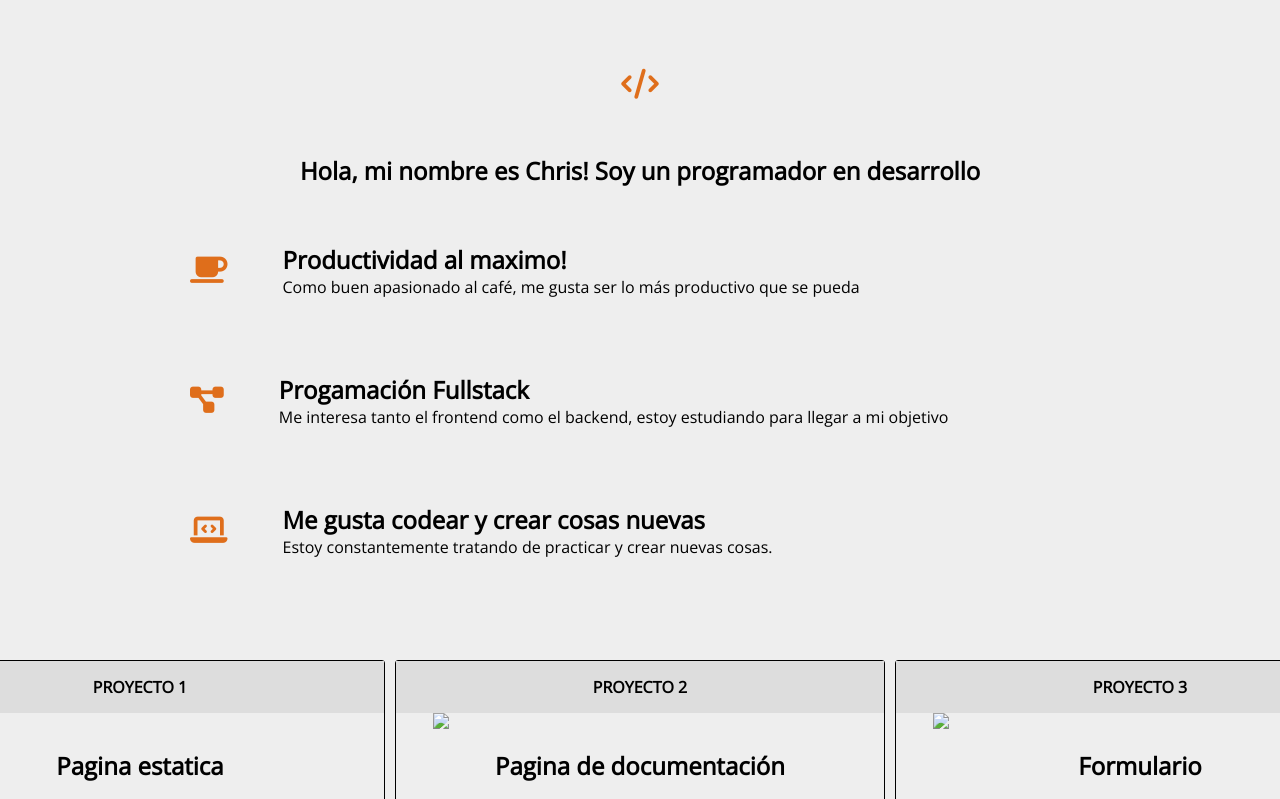
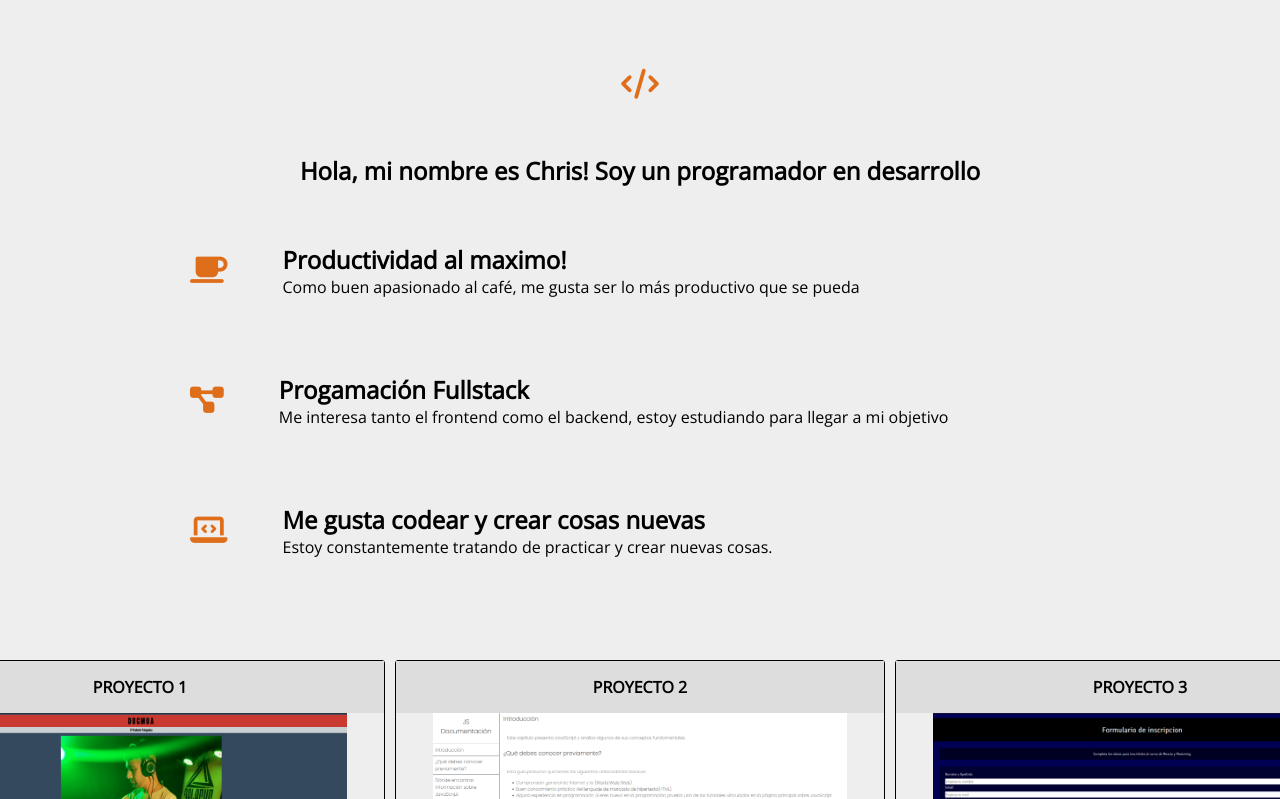
Before and after one commit to Und0r/Cv-Portfolio, a plain HTML site: page index.html in a window 1280 px wide. Shown: the part 95-894 px from the top of the page. Drawn offline with nearby package versions, Linux system fonts and the light colour scheme; the site is published under a folder, as on GitHub Pages, so addresses that start at the root find nothing.

Commit message:
actualiza la src de las imagenes

```diff
--- a/index.html
+++ b/index.html
@@ -79,7 +79,7 @@
 <section id="proyectos">
   <div class="combos">
   <div id="titulo">Proyecto 1</div>
-  <img src="/gast.png">
+  <img src="gast.png">
  <h2>Pagina estatica</h2>
   <ol>
     <li>HTML</li>
@@ -92,7 +92,7 @@
 
        <div class="combos">
   <div id="titulo">Proyecto 2</div>
-  <img src="/doct.png">
+  <img src="doct.png">
  <h2>Pagina de documentación</h2>
   <ol>
     <li>HTML</li>
@@ -105,7 +105,7 @@
 
        <div class="combos">
   <div id="titulo">Proyecto 3</div>
-  <img src="/form.png">
+  <img src="form.png">
  <h2>Formulario</h2>
   <ol>
     <li>HTML</li>
```
